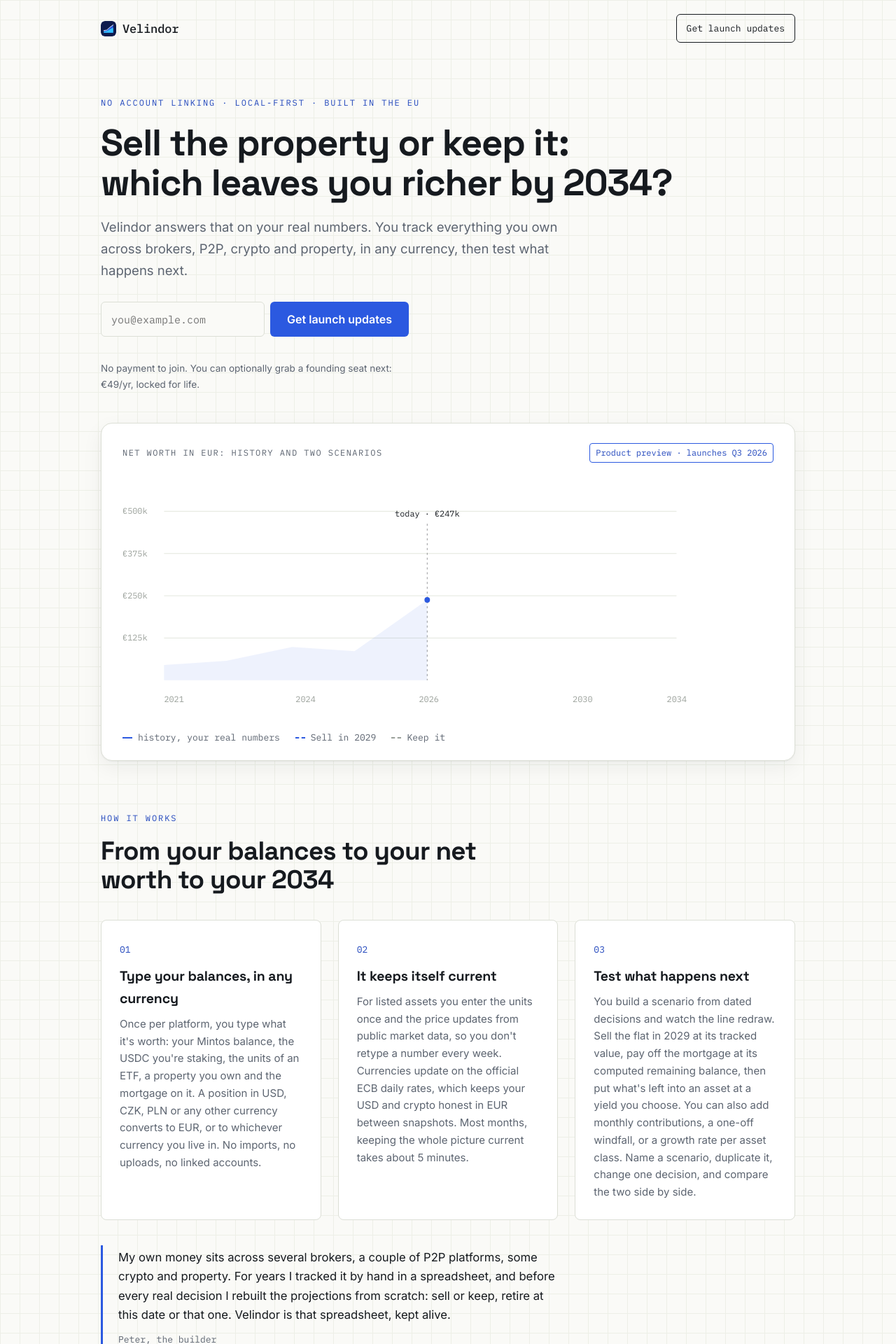
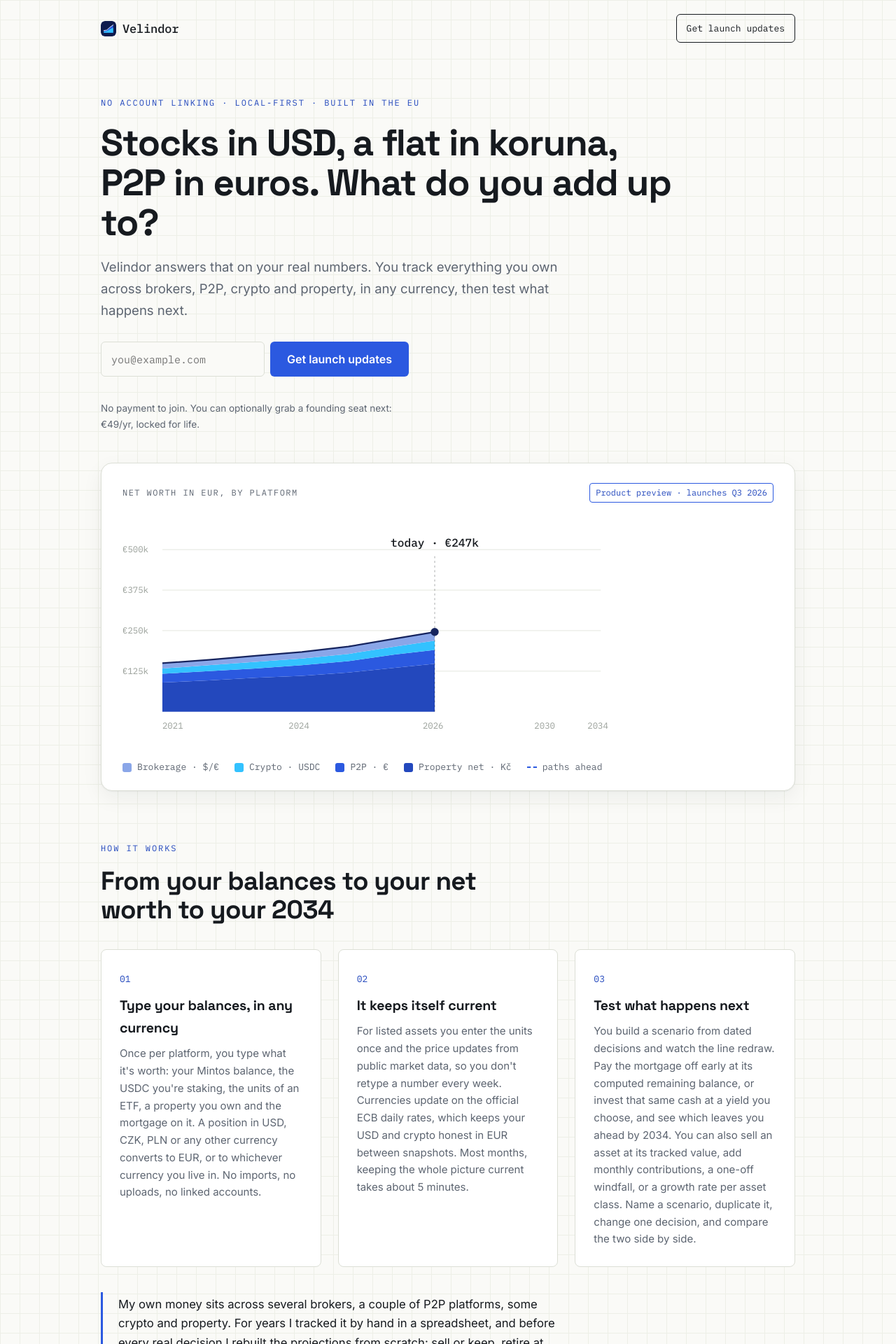
Before and after one commit to velindor/landing, a Jekyll site: the page built from index.html, in a window 1280 px wide. Shown: the top 1920 px of the page at 70% size. Built offline with Jekyll 4.4.1, drawn with Linux system fonts in a browser that asks for light colours.

Commit message:
feat: stacked composition chart and aligned scenario copy
Rework the landing chart to answer the new headline ("what do you add
up to?"):
- Replace the single net-worth line with a stacked-by-platform area
  (Property net Kč, P2P EUR, Crypto USDC, Brokerage $/EUR) summing to
  the net-worth line at today, €247k.
- Reframe the two scenarios as a self-contained decision: Invest the
  cash (€512k) vs Overpay the mortgage (€448k), de-emphasised as a
  lighter fork. Legend now names the platforms and their currencies.
- Mobile chart redrawn to match, scenario names below the plot.
- Add .swatch (square legend marker).
- Align copy: meta description and beat 3 now use the
  invest-vs-overpay example instead of sell-the-property.

```diff
--- a/index.html
+++ b/index.html
@@ -1,13 +1,13 @@
 ---
 layout: default
-title: "Velindor | Track your net worth and compare the paths ahead"
-description: "Track your whole net worth across brokers, P2P, crypto and property, in any currency, then test decisions like selling a property."
+title: "Stocks in USD, a flat in koruna, P2P in euros. What do you add up to?"
+description: "Track your whole net worth across brokers, P2P, crypto and property, in any currency, then test decisions like paying off the mortgage or investing the difference."
 ---
 
   <!-- HERO -->
   <div class="hero">
     <p class="eyebrow">No account linking · Local-first · Built in the EU</p>
-    <h1>Sell the property or keep it: which leaves you richer by&nbsp;2034?</h1>
+    <h1>Stocks in USD, a flat in koruna, P2P in euros. What do you add up to?</h1>
     <p class="sub">Velindor answers that on your real numbers. You track everything you own across brokers, P2P, crypto and property, in any currency, then test what happens next.</p>
     <div class="hero-cta">
     <form class="cap-form hero-form" novalidate>
@@ -25,71 +25,91 @@
   <div class="chart-stage">
     <div class="chart-card">
     <div class="chart-cap">
-      <span class="tag">Net worth in EUR: history and two scenarios</span>
+      <span class="tag">Net worth in EUR, by platform</span>
       <span class="preview">Product preview · launches Q3 2026</span>
     </div>
-    <svg class="chart chart-desktop" viewBox="0 0 940 360" role="img" aria-label="History rising to 247,000 euros today, then two scenarios to 2034: selling reaches 512,000 and keeping reaches 448,000.">
-      <!-- gridlines: plot ends at x=800, value labels live to the right -->
-      <g font-family="IBM Plex Mono,monospace" font-size="12" fill="#9AA09A">
-        <line x1="60" y1="56"  x2="800" y2="56"  stroke="#E3E6DD"/><text x="0" y="60">€500k</text>
-        <line x1="60" y1="117" x2="800" y2="117" stroke="#E3E6DD"/><text x="0" y="121">€375k</text>
-        <line x1="60" y1="178" x2="800" y2="178" stroke="#E3E6DD"/><text x="0" y="182">€250k</text>
-        <line x1="60" y1="239" x2="800" y2="239" stroke="#E3E6DD"/><text x="0" y="243">€125k</text>
+    <svg class="chart chart-desktop" viewBox="0 0 980 360" role="img" aria-label="Net worth as a stack of platforms in different currencies rising to 247,000 euros today, then two scenarios to 2034: investing the spare cash reaches 512,000, overpaying the mortgage reaches 448,000.">
+      <!-- gridlines -->
+      <g font-family="IBM Plex Mono,monospace" font-size="13" fill="#9AA09A">
+        <line x1="60" y1="56"  x2="720" y2="56"  stroke="#E3E6DD"/><text x="0" y="60">€500k</text>
+        <line x1="60" y1="117" x2="720" y2="117" stroke="#E3E6DD"/><text x="0" y="121">€375k</text>
+        <line x1="60" y1="178" x2="720" y2="178" stroke="#E3E6DD"/><text x="0" y="182">€250k</text>
+        <line x1="60" y1="239" x2="720" y2="239" stroke="#E3E6DD"/><text x="0" y="243">€125k</text>
       </g>
-      <!-- history fill + line (today at x=440, y=184) -->
-      <path d="M60 278 L150 272 L245 252 L335 258 L440 184 L440 300 L60 300 Z" fill="#2B59E0" opacity="0.08"/>
-      <path class="draw" d="M60 278 L150 272 L245 252 L335 258 L440 184" fill="none" stroke="#2B59E0" stroke-width="2.5" stroke-linejoin="round"/>
-      <!-- today divider -->
-      <line x1="440" y1="74" x2="440" y2="300" stroke="#161A1F" stroke-width="1" stroke-dasharray="3 4" opacity=".45"/>
-      <text x="440" y="64" text-anchor="middle" font-family="IBM Plex Mono,monospace" font-size="12" fill="#161A1F">today · €247k</text>
-      <circle cx="440" cy="184" r="4" fill="#2B59E0"/>
-      <!-- scenario fan to 2034, with value at each line end -->
+      <!-- stacked composition: Property net > P2P > Crypto > Brokerage, summing to the net-worth line -->
+      <path d="M60 256 L130 253 L200 249 L270 246 L340 241 L410 234 L470 228 L470 300 L60 300 Z" fill="#2348BD"/>
+      <path d="M60 243 L130 239 L200 235 L270 230 L340 224 L410 214 L470 207 L470 228 L410 234 L340 241 L270 246 L200 249 L130 253 L60 256 Z" fill="#2B59E0"/>
+      <path d="M60 235 L130 230 L200 225 L270 220 L340 213 L410 202 L470 193 L470 207 L410 214 L340 224 L270 230 L200 235 L130 239 L60 243 Z" fill="#33C2FF"/>
+      <path d="M60 227 L130 222 L200 216 L270 210 L340 202 L410 190 L470 180 L470 193 L410 202 L340 213 L270 220 L200 225 L130 230 L60 235 Z" fill="#8AA6E8"/>
+      <path d="M60 227 L130 222 L200 216 L270 210 L340 202 L410 190 L470 180" fill="none" stroke="#16245E" stroke-width="2.4" stroke-linejoin="round"/>
+      <!-- today -->
+      <line x1="470" y1="66" x2="470" y2="300" stroke="#161A1F" stroke-width="1" stroke-dasharray="3 4" opacity=".4"/>
+      <text x="470" y="52" text-anchor="middle" font-family="IBM Plex Mono,monospace" font-size="17" font-weight="500" fill="#161A1F">today · €247k</text>
+      <circle cx="470" cy="180" r="6" fill="#16245E"/>
+      <!-- two named scenarios -->
       <g class="fan">
-        <path d="M440 184 L570 158 L690 122 L800 84" fill="none" stroke="#2B59E0" stroke-width="2" stroke-dasharray="6 6" opacity=".45"/>
-        <path d="M440 184 L570 138 L690 96 L800 54" fill="none" stroke="#2B59E0" stroke-width="2.2" stroke-dasharray="6 6"/>
-        <circle cx="800" cy="54" r="4" fill="#2B59E0"/>
-        <circle cx="800" cy="84" r="4" fill="#9AA09A"/>
-        <text x="818" y="59" font-family="IBM Plex Mono,monospace" font-size="18" font-weight="500" fill="#2B59E0">€512k</text>
-        <text x="818" y="90" font-family="IBM Plex Mono,monospace" font-size="18" fill="#9AA09A">€448k</text>
+        <path d="M470 180 L580 138 L660 96 L720 62" fill="none" stroke="#2B59E0" stroke-width="2.4" stroke-dasharray="7 6"/>
+        <path d="M470 180 L580 156 L660 118 L720 94" fill="none" stroke="#9AA09A" stroke-width="2" stroke-dasharray="6 6"/>
+        <circle cx="720" cy="62" r="4.5" fill="#2B59E0"/>
+        <circle cx="720" cy="94" r="4.5" fill="#9AA09A"/>
+        <g font-family="IBM Plex Mono,monospace">
+          <text x="736" y="58"  font-size="14.5" fill="#161A1F">Invest the cash</text>
+          <text x="736" y="80"  font-size="20" font-weight="700" fill="#2B59E0">€512k</text>
+          <text x="736" y="112" font-size="14.5" fill="#9AA09A">Overpay the mortgage</text>
+          <text x="736" y="134" font-size="20" font-weight="500" fill="#9AA09A">€448k</text>
+          <text x="736" y="162" font-size="12.5" fill="#2348BD">two plans you name and compare</text>
+        </g>
       </g>
       <!-- x labels -->
-      <g font-family="IBM Plex Mono,monospace" font-size="12" fill="#9AA09A">
-        <text x="60" y="332">2021</text><text x="250" y="332">2024</text><text x="428" y="332">2026</text><text x="650" y="332">2030</text><text x="786" y="332">2034</text>
+      <g font-family="IBM Plex Mono,monospace" font-size="13" fill="#9AA09A">
+        <text x="60" y="326">2021</text><text x="250" y="326">2024</text><text x="452" y="326">2026</text><text x="620" y="326">2030</text><text x="700" y="326">2034</text>
       </g>
     </svg>
-    <svg class="chart chart-mobile" viewBox="0 0 340 240" role="img" aria-label="History rising to 247,000 euros today, then two scenarios to 2034: selling reaches 512,000 and keeping reaches 448,000.">
-      <!-- gridlines: plot ends at x=272, value labels to the right -->
+    <svg class="chart chart-mobile" viewBox="0 0 340 282" role="img" aria-label="Net worth as a stack of platforms in different currencies rising to 247,000 euros today, then two scenarios to 2034: investing the spare cash reaches 512,000, overpaying the mortgage reaches 448,000.">
+      <!-- gridlines -->
       <g font-family="IBM Plex Mono,monospace" font-size="10" fill="#9AA09A">
-        <line x1="44" y1="56"  x2="272" y2="56"  stroke="#E3E6DD"/><text x="0" y="59">€500k</text>
-        <line x1="44" y1="94"  x2="272" y2="94"  stroke="#E3E6DD"/><text x="0" y="97">€375k</text>
-        <line x1="44" y1="133" x2="272" y2="133" stroke="#E3E6DD"/><text x="0" y="136">€250k</text>
-        <line x1="44" y1="171" x2="272" y2="171" stroke="#E3E6DD"/><text x="0" y="174">€125k</text>
+        <line x1="44" y1="44"  x2="272" y2="44"  stroke="#E3E6DD"/><text x="0" y="47">€500k</text>
+        <line x1="44" y1="86"  x2="272" y2="86"  stroke="#E3E6DD"/><text x="0" y="89">€375k</text>
+        <line x1="44" y1="128" x2="272" y2="128" stroke="#E3E6DD"/><text x="0" y="131">€250k</text>
+        <line x1="44" y1="170" x2="272" y2="170" stroke="#E3E6DD"/><text x="0" y="173">€125k</text>
       </g>
-      <!-- history fill + line (today at x=174, y=134) -->
-      <path d="M44 196 L80 192 L116 178 L150 168 L174 134 L174 210 L44 210 Z" fill="#2B59E0" opacity="0.08"/>
-      <path class="draw" d="M44 196 L80 192 L116 178 L150 168 L174 134" fill="none" stroke="#2B59E0" stroke-width="2.5" stroke-linejoin="round"/>
-      <!-- today divider -->
-      <line x1="174" y1="48" x2="174" y2="210" stroke="#161A1F" stroke-width="1" stroke-dasharray="3 4" opacity=".45"/>
-      <text x="174" y="40" text-anchor="middle" font-family="IBM Plex Mono,monospace" font-size="11" fill="#161A1F">today · €247k</text>
-      <circle cx="174" cy="134" r="4" fill="#2B59E0"/>
-      <!-- scenario lines, with value at each line end -->
+      <!-- stacked composition: Property net > P2P > Crypto > Brokerage -->
+      <path d="M44 182 L80 179 L116 175 L150 170 L180 162 L180 212 L44 212 Z" fill="#2348BD"/>
+      <path d="M44 173 L80 169 L116 164 L150 158 L180 147 L180 162 L150 170 L116 175 L80 179 L44 182 Z" fill="#2B59E0"/>
+      <path d="M44 167 L80 163 L116 157 L150 150 L180 138 L180 147 L150 158 L116 164 L80 169 L44 173 Z" fill="#33C2FF"/>
+      <path d="M44 162 L80 157 L116 150 L150 143 L180 129 L180 138 L150 150 L116 157 L80 163 L44 167 Z" fill="#8AA6E8"/>
+      <path d="M44 162 L80 157 L116 150 L150 143 L180 129" fill="none" stroke="#16245E" stroke-width="2" stroke-linejoin="round"/>
+      <!-- today -->
+      <line x1="180" y1="50" x2="180" y2="212" stroke="#161A1F" stroke-width="1" stroke-dasharray="3 4" opacity=".4"/>
+      <text x="180" y="36" text-anchor="middle" font-family="IBM Plex Mono,monospace" font-size="12" font-weight="500" fill="#161A1F">today · €247k</text>
+      <circle cx="180" cy="129" r="5" fill="#16245E"/>
+      <!-- two named scenarios -->
       <g class="fan">
-        <path d="M174 134 L219 112 L255 86 L276 72" fill="none" stroke="#2B59E0" stroke-width="2" stroke-dasharray="6 6" opacity=".45"/>
-        <path d="M174 134 L219 96 L255 68 L276 52" fill="none" stroke="#2B59E0" stroke-width="2.2" stroke-dasharray="6 6"/>
-        <circle cx="276" cy="52" r="3.5" fill="#2B59E0"/>
-        <circle cx="276" cy="72" r="3.5" fill="#9AA09A"/>
-        <text x="286" y="56" font-family="IBM Plex Mono,monospace" font-size="13" font-weight="500" fill="#2B59E0">€512k</text>
-        <text x="286" y="76" font-family="IBM Plex Mono,monospace" font-size="13" fill="#9AA09A">€448k</text>
+        <path d="M180 129 L240 98 L300 64" fill="none" stroke="#2B59E0" stroke-width="2.2" stroke-dasharray="6 6"/>
+        <path d="M180 129 L240 112 L300 92" fill="none" stroke="#9AA09A" stroke-width="1.8" stroke-dasharray="5 6"/>
+        <circle cx="300" cy="64" r="4" fill="#2B59E0"/>
+        <circle cx="300" cy="92" r="4" fill="#9AA09A"/>
       </g>
       <!-- x labels -->
       <g font-family="IBM Plex Mono,monospace" font-size="10" fill="#9AA09A">
-        <text x="40" y="226">2021</text><text x="156" y="226">2026</text><text x="248" y="226">2034</text>
+        <text x="40" y="230">2021</text><text x="172" y="230">2026</text><text x="296" y="230">2034</text>
+      </g>
+      <!-- scenario names, below the plot -->
+      <g font-family="IBM Plex Mono,monospace">
+        <line x1="44" y1="251" x2="60" y2="251" stroke="#2B59E0" stroke-width="2.4" stroke-dasharray="6 5"/>
+        <text x="66" y="255" font-size="12" fill="#161A1F">Invest the cash</text>
+        <text x="300" y="255" font-size="12.5" font-weight="500" fill="#2B59E0" text-anchor="end">€512k</text>
+        <line x1="44" y1="271" x2="60" y2="271" stroke="#9AA09A" stroke-width="2" stroke-dasharray="5 5"/>
+        <text x="66" y="275" font-size="12" fill="#161A1F">Overpay the mortgage</text>
+        <text x="300" y="275" font-size="12.5" fill="#9AA09A" text-anchor="end">€448k</text>
       </g>
     </svg>
     <div class="legend">
-      <span><i class="sw"></i>history, your real numbers</span>
-      <span><i class="sw dash"></i>Sell in 2029</span>
-      <span><i class="sw dash keep"></i>Keep it</span>
+      <span><i class="swatch" style="background:#8AA6E8"></i>Brokerage · $/€</span>
+      <span><i class="swatch" style="background:#33C2FF"></i>Crypto · USDC</span>
+      <span><i class="swatch" style="background:#2B59E0"></i>P2P · €</span>
+      <span><i class="swatch" style="background:#2348BD"></i>Property net · Kč</span>
+      <span><i class="sw dash"></i>paths ahead</span>
     </div>
     </div>
   </div>
@@ -112,7 +132,7 @@
       <div class="beat">
         <span class="n">03</span>
         <h3>Test what happens next</h3>
-        <p>You build a scenario from dated decisions and watch the line redraw. Sell the flat in 2029 at its tracked value, pay off the mortgage at its computed remaining balance, then put what's left into an asset at a yield you choose. You can also add monthly contributions, a one-off windfall, or a growth rate per asset class. Name a scenario, duplicate it, change one decision, and compare the two side by side.</p>
+        <p>You build a scenario from dated decisions and watch the line redraw. Pay the mortgage off early at its computed remaining balance, or invest that same cash at a yield you choose, and see which leaves you ahead by 2034. You can also sell an asset at its tracked value, add monthly contributions, a one-off windfall, or a growth rate per asset class. Name a scenario, duplicate it, change one decision, and compare the two side by side.</p>
       </div>
     </div>
     <div class="builder">
--- a/style.css
+++ b/style.css
@@ -95,6 +95,7 @@
 @media (prefers-reduced-motion:reduce){.draw{animation:none;stroke-dashoffset:0}.fan{animation:none;opacity:1}}
 .legend{display:flex;gap:22px;flex-wrap:wrap;margin-top:12px}
 .legend span{font-family:var(--mono);font-size:13px;color:var(--muted);display:inline-flex;align-items:center;gap:8px}
+.swatch{width:13px;height:13px;border-radius:3px;display:inline-block}
 .sw{width:14px;height:0;border-top:2.5px solid var(--accent);display:inline-block}
 .sw.dash{border-top-style:dashed;border-top-width:2px}
 .sw.dash.keep{border-top-color:#9AA09A}
```
